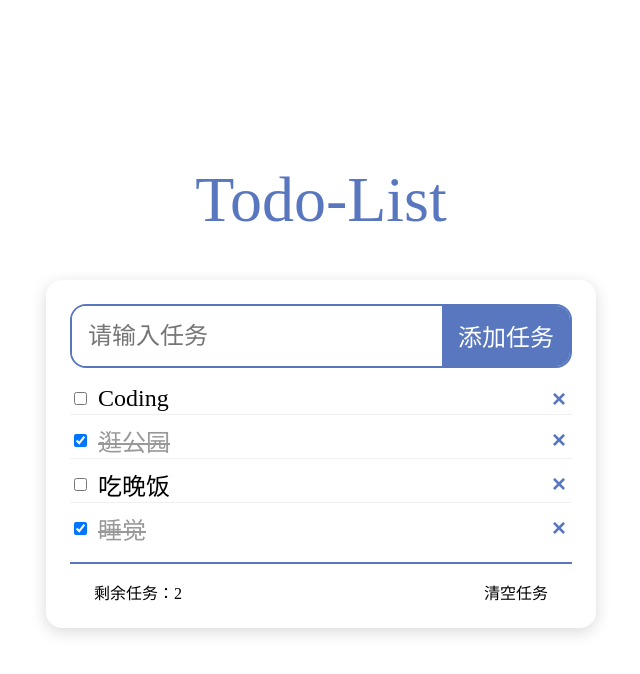
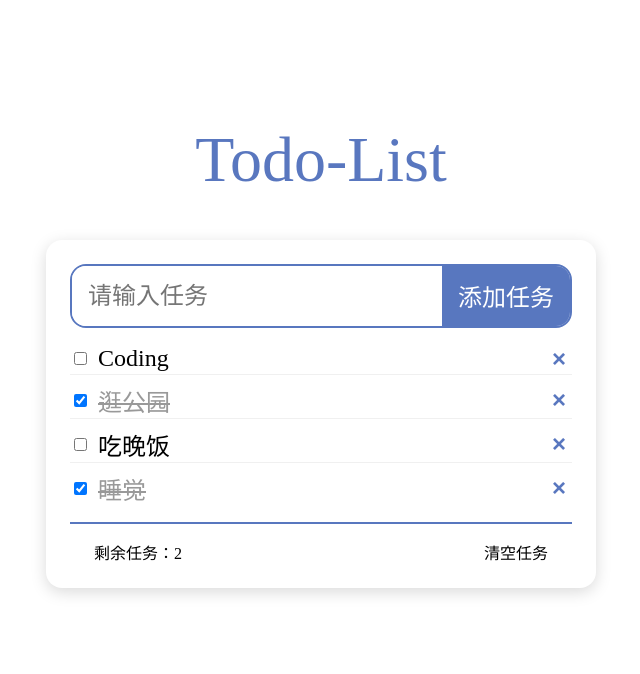
Before and after one commit to 17726/todo-list-practice, a Vue app: page / in a window 1280 px wide. Shown: the top 674 px of the page, without its empty margins (319-959 px from the left). Built offline with nearby package versions, Linux system fonts and the light colour scheme.

Commit message:
添加重复校验；移动端：优化主题内容高度

```diff
--- a/src/App.vue
+++ b/src/App.vue
@@ -33,13 +33,19 @@ export default {
   },
   methods: {
     handleAdd(todoName) {
+      //重复校验
+      if (this.lists.every((item) => item.name !== todoName.trim())) {
         //逆向压栈unshift
-
         this.lists.unshift({
           id: +new Date(),
           name: todoName,
           done: false,
         });
+      } else {
+        alert("任务已存在！");
+      }
+      // 或用.some更符合语义
+      // if (!this.lists.some((item) => item.name === todoName.trim())) {
     },
     handleDel(id) {
       this.lists = this.lists.filter((item) => item.id !== id);
@@ -67,7 +73,7 @@ export default {
   align-items: center;
   min-height: 100vh;
   margin: 0;
-  padding-top: 120px;
+  padding-top: 10vh;
   padding-bottom: 60px;
 }
 .card {
```
Lines whose indentation alone changed are shown as unchanged.
